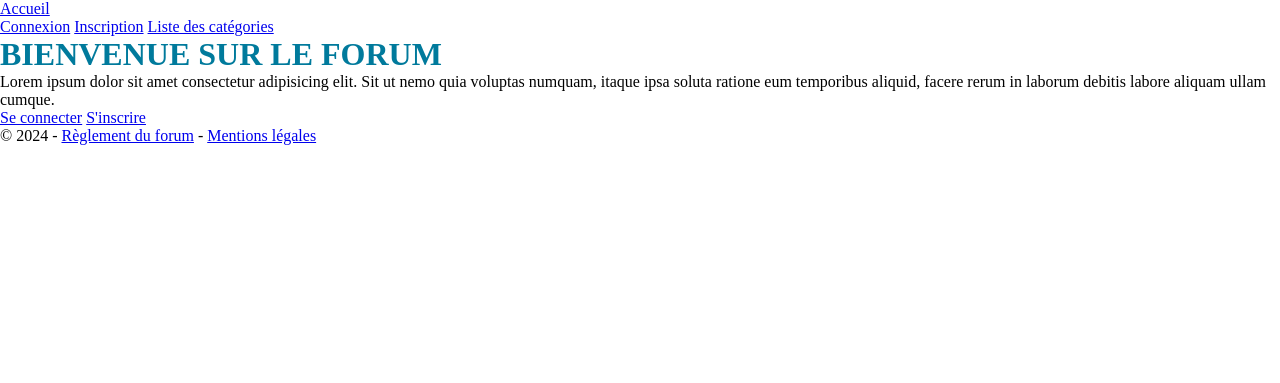
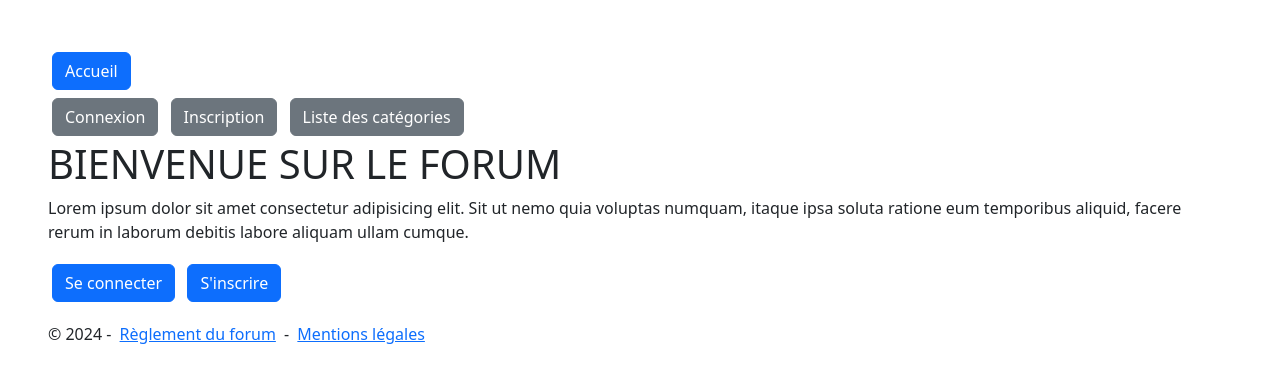
Before and after one commit to FutRR/forumPlateau_V2, a PHP site: page / in a window 1280 px wide. Shown: the top 383 px of the page. Run offline with PHP 8.4, Linux system fonts and the light colour scheme; some libraries are stand-ins or nearby versions.

Commit message:
added bs style to main page

```diff
--- a/view/home.php
+++ b/view/home.php
@@ -1,8 +1,9 @@
 <h1>BIENVENUE SUR LE FORUM</h1>
 
-<p>Lorem ipsum dolor sit amet consectetur adipisicing elit. Sit ut nemo quia voluptas numquam, itaque ipsa soluta ratione eum temporibus aliquid, facere rerum in laborum debitis labore aliquam ullam cumque.</p>
+<p>Lorem ipsum dolor sit amet consectetur adipisicing elit. Sit ut nemo quia voluptas numquam, itaque ipsa soluta
+    ratione eum temporibus aliquid, facere rerum in laborum debitis labore aliquam ullam cumque.</p>
 
 <p>
-    <a href="index.php?ctrl=security&action=login">Se connecter</a>
-    <a href="index.php?ctrl=security&action=register">S'inscrire</a>
+    <a class="btn btn-primary m-1" href="index.php?ctrl=security&action=login">Se connecter</a>
+    <a class="btn btn-primary m-1" href="index.php?ctrl=security&action=register">S'inscrire</a>
 </p>
--- a/view/layout.php
+++ b/view/layout.php
@@ -1,5 +1,5 @@
 <!DOCTYPE html>
-<html lang="en">
+<html lang="fr">
 
 <head>
     <meta charset="UTF-8">
@@ -11,11 +11,13 @@
     <link rel="stylesheet" href="https://cdnjs.cloudflare.com/ajax/libs/font-awesome/5.13.0/css/all.min.css"
         integrity="sha256-h20CPZ0QyXlBuAw7A+KluUYx/3pK+c7lYEpqLTlxjYQ=" crossorigin="anonymous" />
     <link rel="stylesheet" href="<?= PUBLIC_DIR ?>/css/style.css">
+    <link rel="stylesheet" href="https://cdn.jsdelivr.net/npm/bootstrap@5.3.3/dist/css/bootstrap.min.css
+">
     <title>FORUM</title>
 </head>
 
 <body>
-    <div id="wrapper">
+    <div class="m-5" id="wrapper">
         <div id="mainpage">
             <!-- c'est ici que les messages (erreur ou succès) s'affichent-->
             <h3 class="message" style="color: red">
@@ -27,11 +29,12 @@
             <header>
                 <nav>
                     <div id="nav-left">
-                        <a href="/">Accueil</a>
+                        <a class="btn btn-primary m-1" href="index.php">Accueil</a>
                         <?php
                         if (App\Session::isAdmin()) {
                             ?>
-                            <a href="index.php?ctrl=home&action=users">Voir la liste des gens</a>
+                            <a class="btn btn-primary m-1" href="index.php?ctrl=home&action=users">Voir la liste des
+                                gens</a>
                         <?php } ?>
                     </div>
                     <div id="nav-right">
@@ -39,16 +42,18 @@
                         // si l'utilisateur est connecté
                         if (App\Session::getUser()) {
                             ?>
-                            <a href="index.php?ctrl=security&action=profile"><span class="fas fa-user"></span>&nbsp;
+                            <a class="btn btn-primary" href="index.php?ctrl=security&action=profile"><span
+                                    class="fas fa-user"></span>&nbsp;
                                 <?= App\Session::getUser() ?>
                             </a>
-                            <a href="index.php?ctrl=security&action=logout">Déconnexion</a>
+                            <a class="btn btn-secondary m-1" href="index.php?ctrl=security&action=logout">Déconnexion</a>
                             <?php
                         } else {
                             ?>
-                            <a href="index.php?ctrl=security&action=login">Connexion</a>
-                            <a href="index.php?ctrl=security&action=register">Inscription</a>
-                            <a href="index.php?ctrl=forum&action=index">Liste des catégories</a>
+                            <a class="btn btn-secondary m-1" href="index.php?ctrl=security&action=login">Connexion</a>
+                            <a class="btn btn-secondary m-1" href="index.php?ctrl=security&action=register">Inscription</a>
+                            <a class="btn btn-secondary m-1" href="index.php?ctrl=forum&action=index">Liste des
+                                catégories</a>
                             <?php
                         }
                         ?>
@@ -62,7 +67,8 @@
         </div>
         <footer>
             <p>&copy;
-                <?= date_create("now")->format("Y") ?> - <a href="#">Règlement du forum</a> - <a href="#">Mentions
+                <?= date_create("now")->format("Y") ?> - <a class="p-1 rounded" href="#">Règlement du forum</a>
+                - <a class="p-1 rounded" href="#">Mentions
                     légales</a>
             </p>
         </footer>
```
